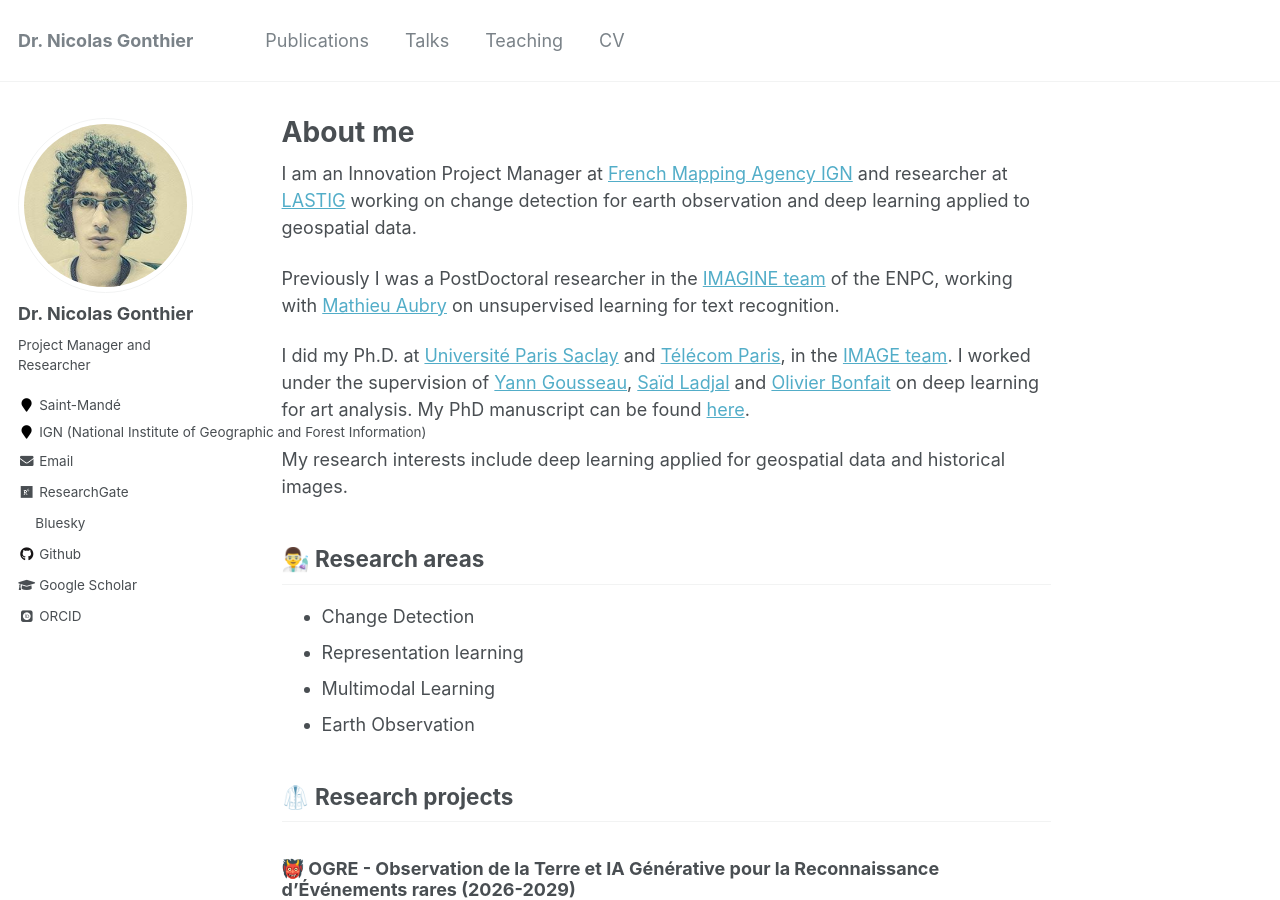
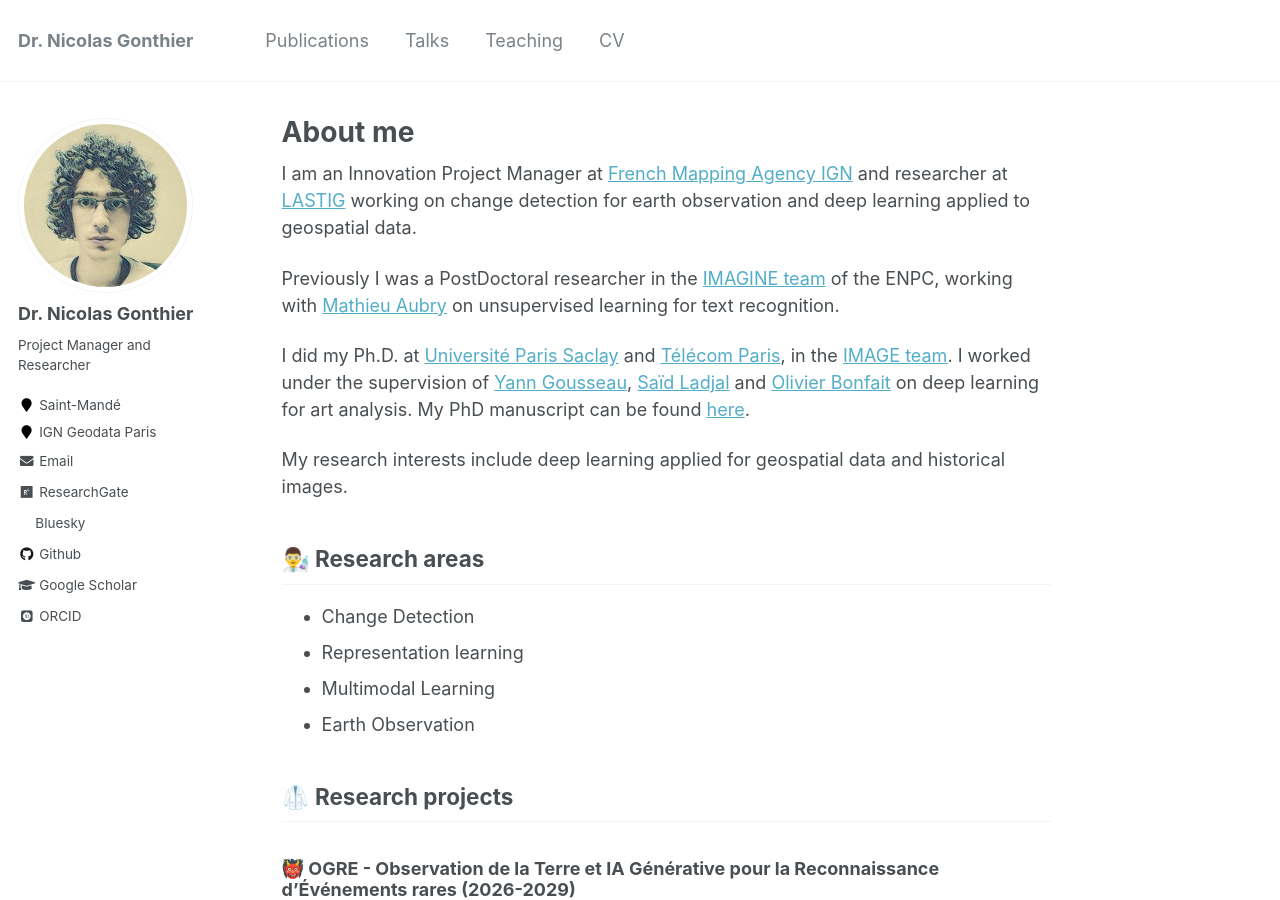
Before and after one commit to ngonthier/ngonthier.github.io, a Jekyll site: the page built from _pages/about.md, in a window 1280 px wide and 900 px high. Built offline with Jekyll 4.4.1, drawn with Linux system fonts in a browser that asks for light colours; some web fonts are replaced.

Commit message:
Update _config.yml

```diff
--- a/_config.yml
+++ b/_config.yml
@@ -84,7 +84,7 @@ author:
   avatar           : "avatar.jpg"
   bio              : "Project Manager and Researcher"
   location         : "Saint-Mandé"
-  employer         : "IGN (National Institute of Geographic and Forest Information)"
+  employer         : "IGN Geodata Paris"
   pubmed           :
   googlescholar    : "https://scholar.google.fr/citations?user=y6a-lk0AAAAJ&hl=fr&authuser=1"
   email            : "nicolas.gonthier at ign.fr"
```
